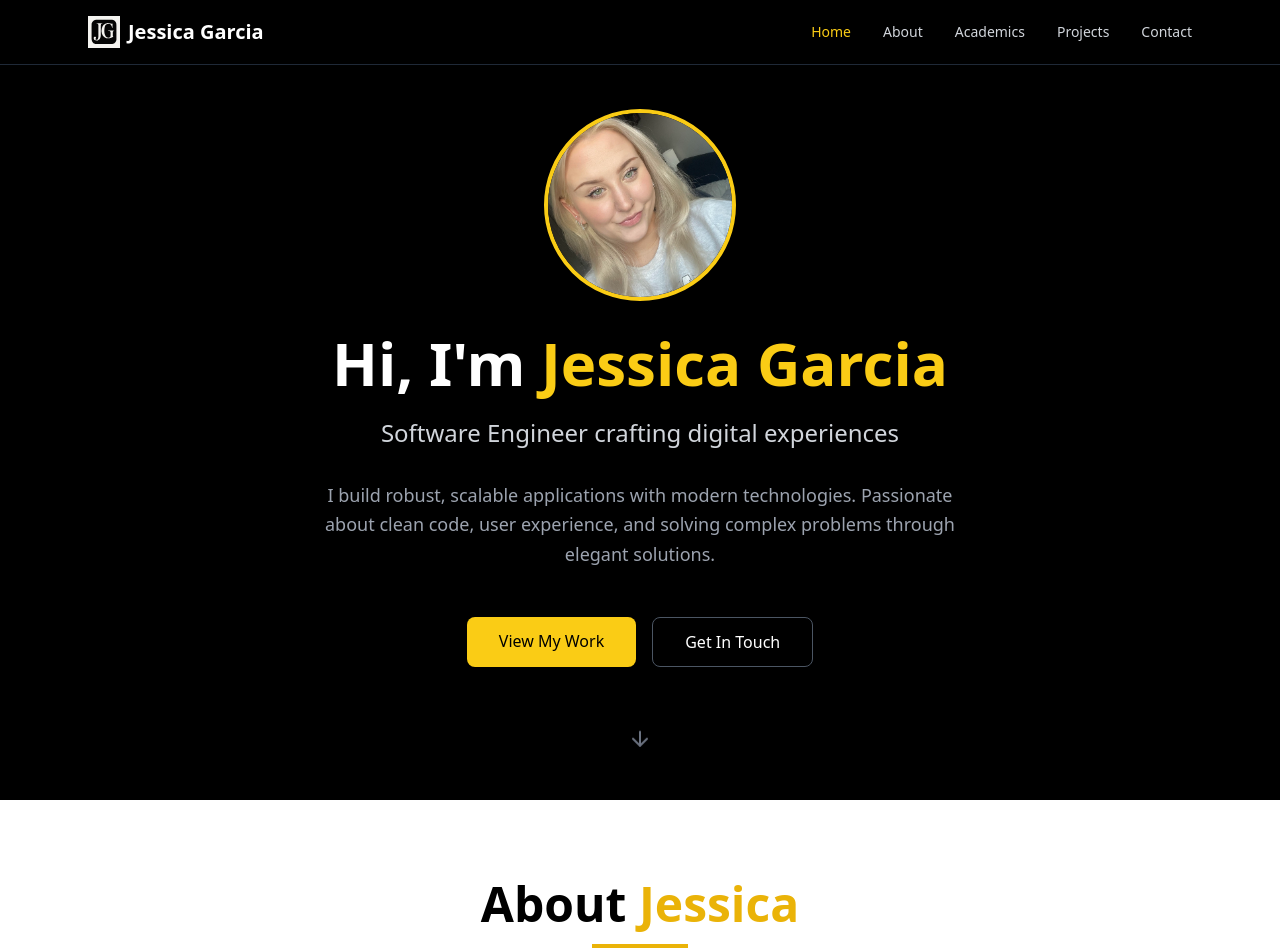
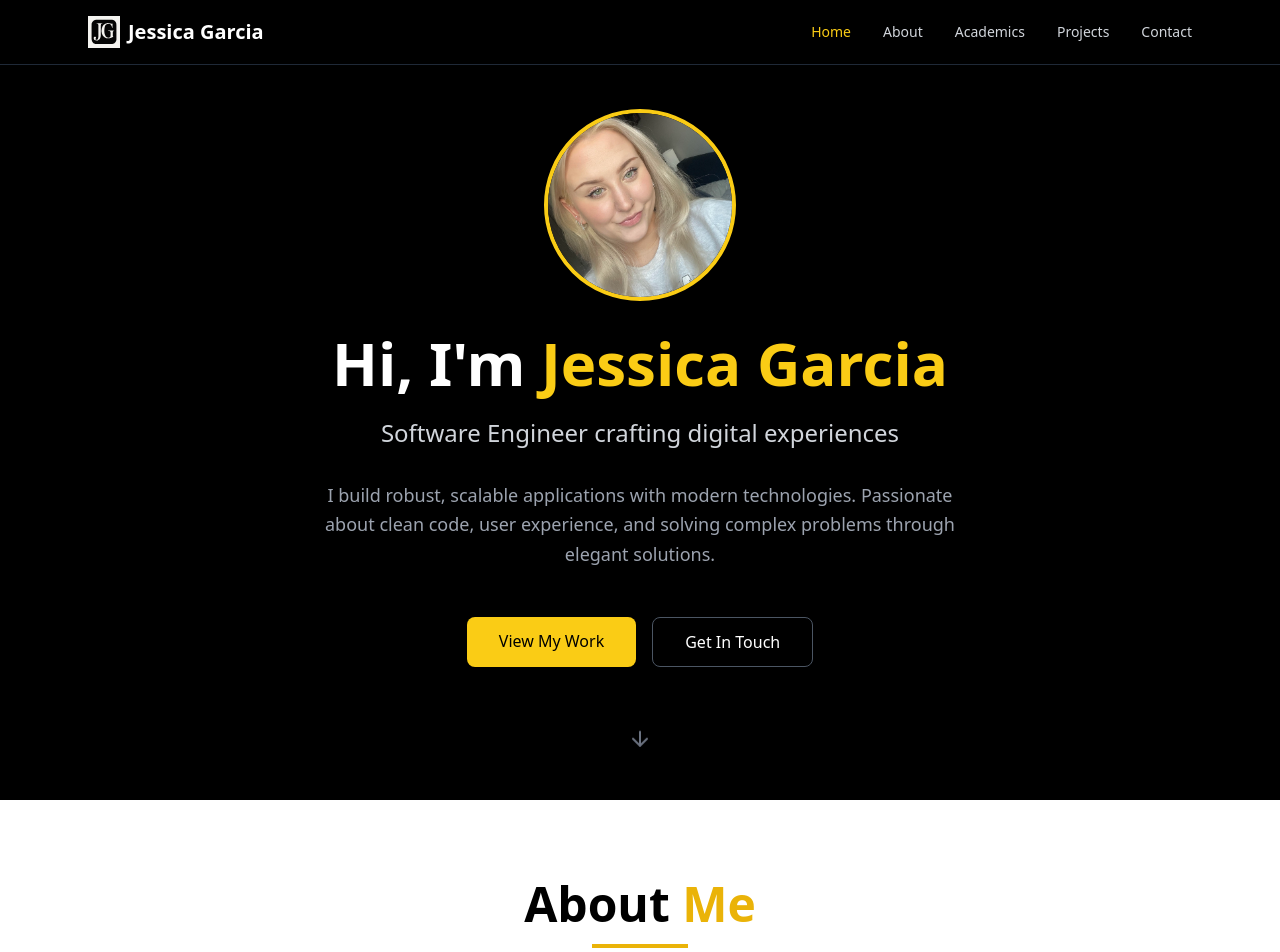
Before and after one commit to JessicaCodesx/jessicagarcia, a React (Vite) app: page /#/ in a window 1280 px wide. Shown: the top 952 px of the page. Built offline with nearby package versions, Linux system fonts and the light colour scheme.

Commit message:
more minor fixes

```diff
--- a/src/components/About.tsx
+++ b/src/components/About.tsx
@@ -5,7 +5,7 @@
         {/* Section Header */}
         <div className="text-center mb-16">
           <h2 className="text-4xl md:text-5xl font-bold text-black mb-4">
-            About <span className="text-yellow-500">Jessica</span>
+            About <span className="text-yellow-500">Me</span>
           </h2>
           <div className="w-24 h-1 bg-yellow-500 mx-auto"></div>
         </div>
```
